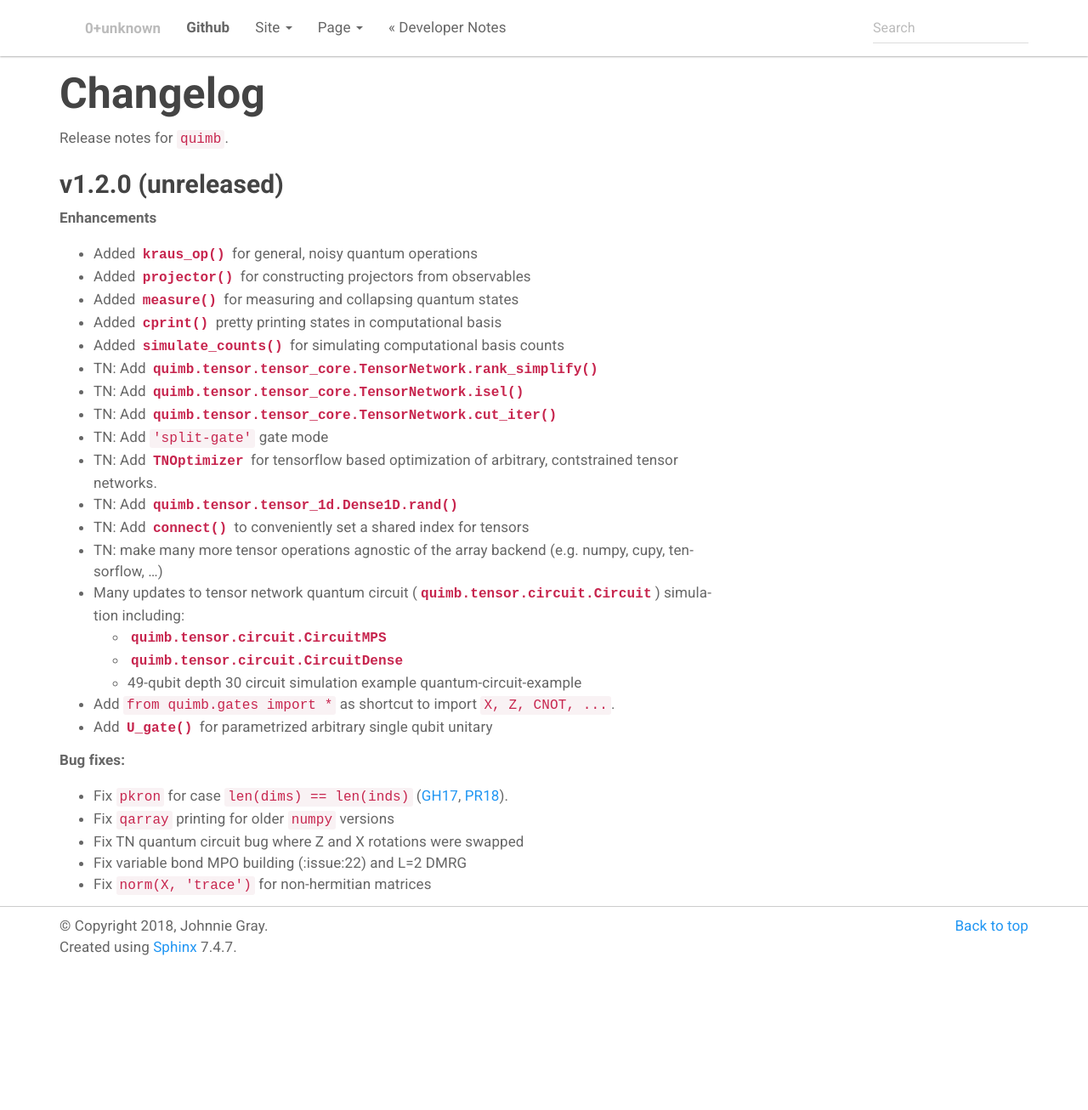
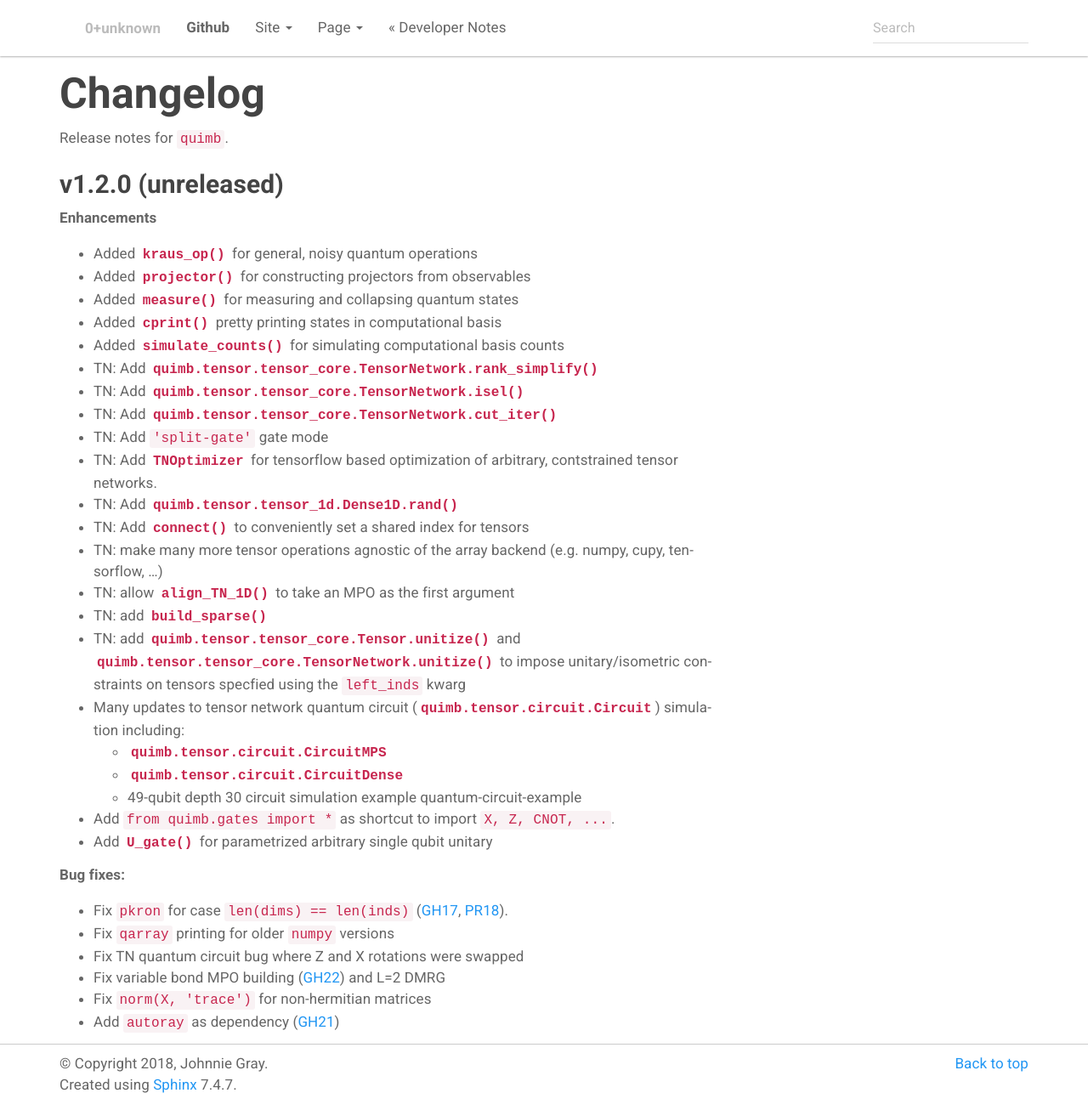
Before and after one commit to jcmgray/quimb, a Sphinx documentation site: the page built from docs/changelog.rst, in a window 1280 px wide and 1306 px high. Shown: the whole window at 85% size. Built offline with Sphinx 7.4.7, drawn with Linux system fonts in a browser that asks for light colours; pages that are not in the unit, such as notebooks, are missing from menus.

Commit message:
update docs

```diff
--- a/docs/changelog.rst
+++ b/docs/changelog.rst
@@ -26,6 +26,9 @@ v1.2.0 (unreleased)
 - TN: Add :func:`~quimb.tensor.tensor_core.connect` to conveniently set a shared index for tensors
 - TN: make many more tensor operations agnostic of the array backend (e.g. numpy, cupy,
   tensorflow, ...)
+- TN: allow :func:`~quimb.tensor.tensor_1d.align_TN_1D` to take an MPO as the first argument
+- TN: add :meth:`~quimb.tensor.tensor_gen.SpinHam.build_sparse`
+- TN: add :meth:`quimb.tensor.tensor_core.Tensor.unitize` and :meth:`quimb.tensor.tensor_core.TensorNetwork.unitize` to impose unitary/isometric constraints on tensors specfied using the ``left_inds`` kwarg
 - Many updates to tensor network quantum circuit
   (:class:`quimb.tensor.circuit.Circuit`) simulation including:
 
@@ -41,5 +44,6 @@ v1.2.0 (unreleased)
 - Fix ``pkron`` for case ``len(dims) == len(inds)`` (:issue:`17`, :pull:`18`).
 - Fix ``qarray`` printing for older ``numpy`` versions
 - Fix TN quantum circuit bug where Z and X rotations were swapped
-- Fix variable bond MPO building (:issue:22) and L=2 DMRG
+- Fix variable bond MPO building (:issue:`22`) and L=2 DMRG
 - Fix ``norm(X, 'trace')`` for non-hermitian matrices
+- Add ``autoray`` as dependency (:issue:`21`)
```
Also changed, not shown: docs/tensor-basics.ipynb, 1 other file.
